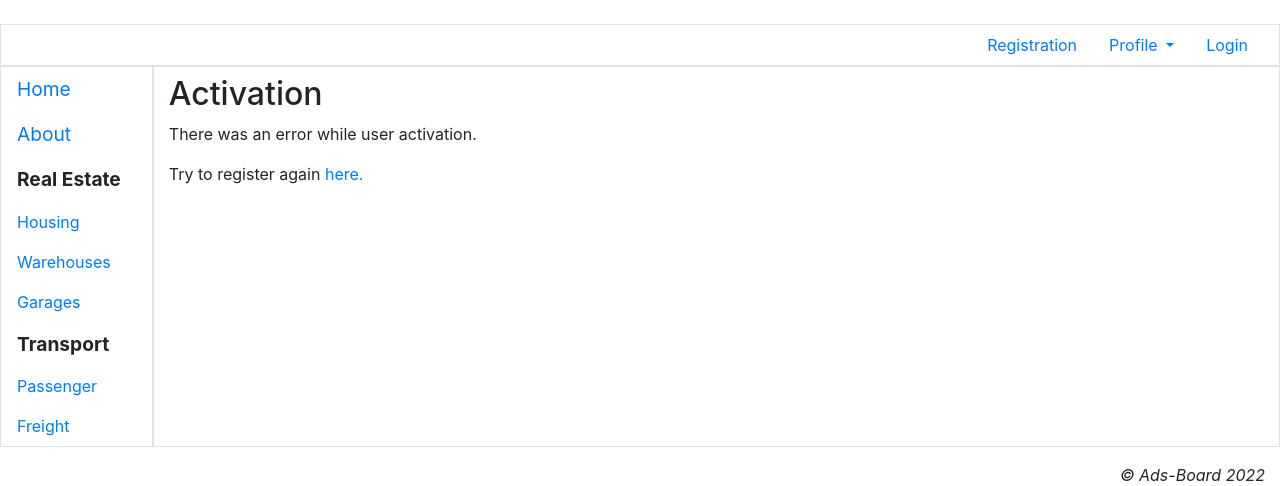
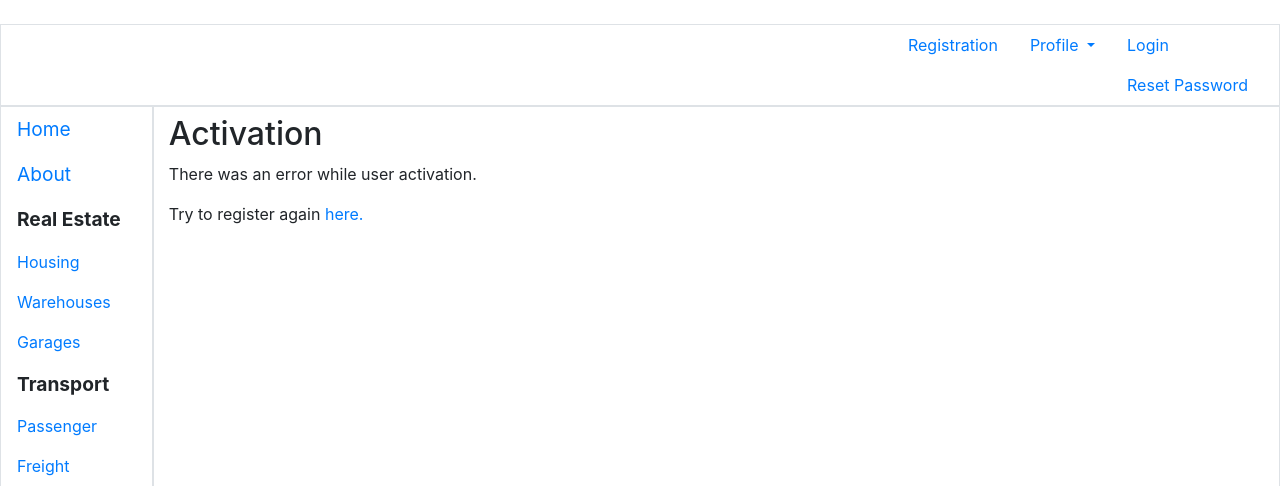
Before and after one commit to artempenteskul/ads-board, a Django app: page /register/activate/1/ in a window 1280 px wide. Shown: the part 115-601 px from the top of the page. Run offline with Django 3.2, Linux system fonts and the light colour scheme; parts of the project's set-up code (start-up, migrations or seed data) failed here and were passed over; some libraries are stand-ins or nearby versions.

Commit message:
added password reset view

```diff
--- a/templates/base.html
+++ b/templates/base.html
@@ -36,6 +36,7 @@
             </li>
             <li class="nav-item">
                 <a href="{% url 'advert:login' %}" class="nav-link">Login</a>
+                <a href="{% url 'advert:password_reset' %}" class="nav-link">Reset Password</a>
             </li>
         </ul>
     </div>
```
